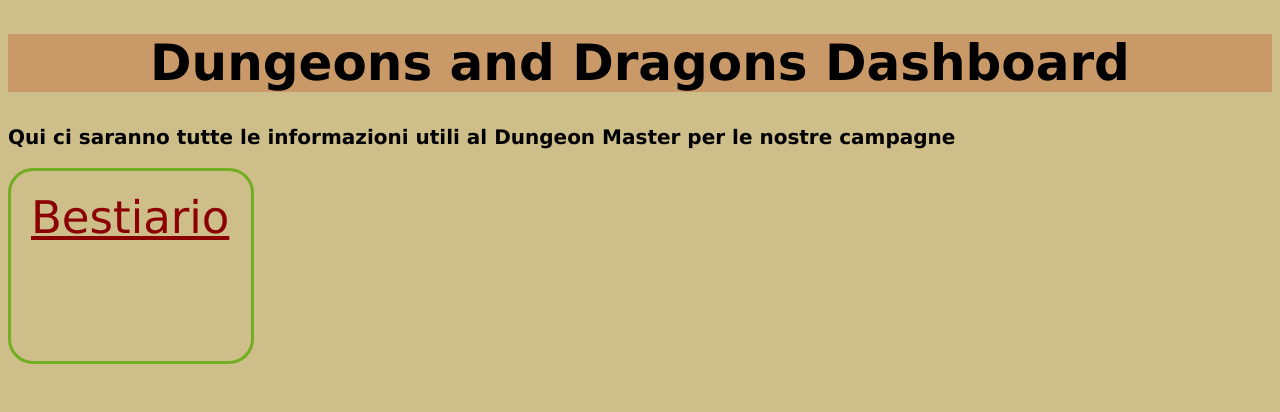
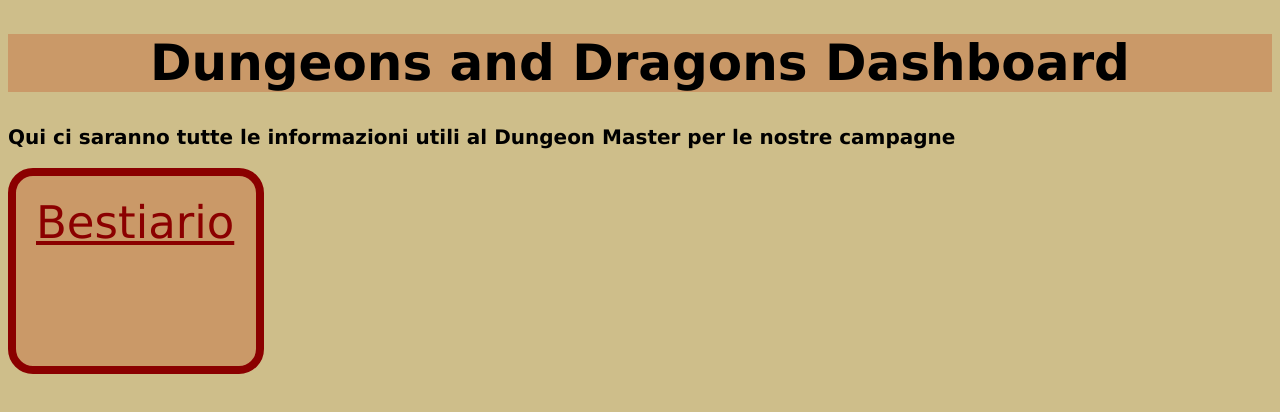
Before and after one commit to its-mando/its-mando.github.io, a plain HTML site: page index.html in a window 1280 px wide. Drawn offline with Linux system fonts and the light colour scheme.

Commit message:
Box Appearance Update

```diff
--- a/html/styles.css
+++ b/html/styles.css
@@ -10,11 +10,12 @@ h1 {
 h2 {
 	background-color: #CA9968;
 	text-align: center;
-	font-size: 45px
+	font-size: 35px
 }
 .myDiv {
   border-radius: 25px;
-  border: 3px solid #73AD21;
+  background-color: #CA9968;
+  border: 8px solid #8B0000;
   padding: 20px;
   width: 200px;
   height: 150px;
```
